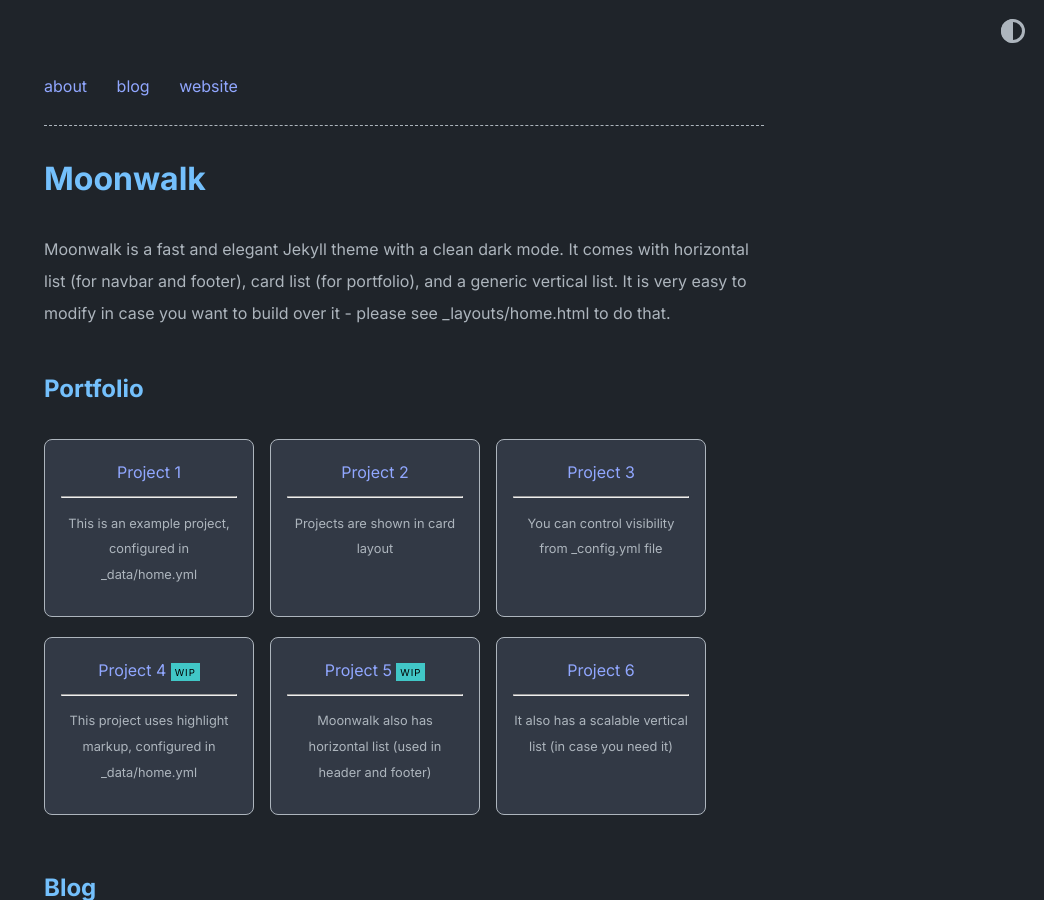
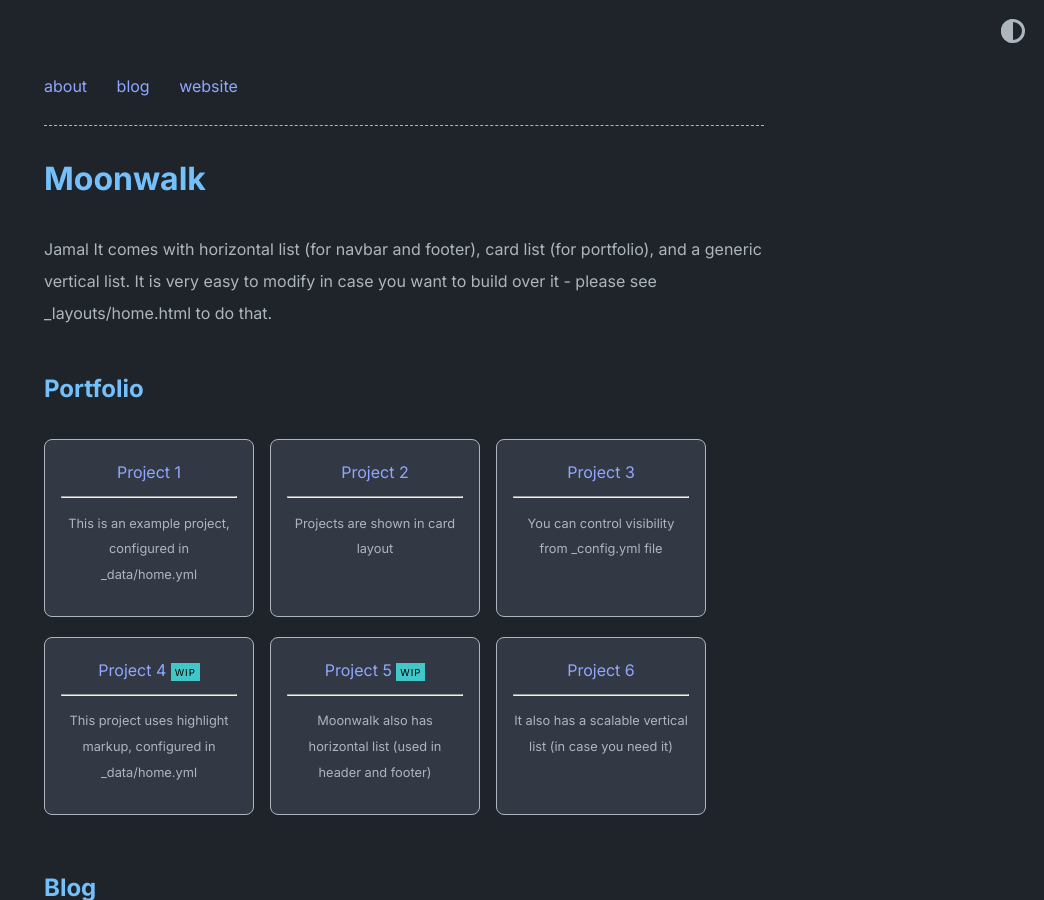
Before and after one commit to odajxx/odaj, a Jekyll site: the page built from index.md, in a window 1280 px wide and 900 px high. Shown: the whole window, without its empty margins (236-1280 px from the left). Built offline with Jekyll 4.4.1, drawn with Linux system fonts in a browser that asks for light colours; part of the change alters nothing that is shown.

Commit message:
added my home default url

```diff
--- a/_config.yml
+++ b/_config.yml
@@ -1,15 +1,15 @@
 title: Moonwalk
 author: Abhinav Saxena
-url: https://www.abhinavsaxena.com/moonwalk # root address of the site
+url: https://odaj.github.io # root address of the site
 description: > # description of the site (multiple lines allowed)
-  Moonwalk is a fast and elegant Jekyll theme with a clean dark mode. It comes with horizontal list (for navbar and footer), card list (for portfolio), and a generic vertical list. It is very easy to modify in case you want to build over it - please see _layouts/home.html to do that.
+  Jamal It comes with horizontal list (for navbar and footer), card list (for portfolio), and a generic vertical list. It is very easy to modify in case you want to build over it - please see _layouts/home.html to do that.
 
 permalink: /:slug
 
 favicon: "./logo.png" # relative path to site's favicon
 
 twitter:
-    username: abhinav # update or delete this
+    username: _odaj_ # update or delete this
     card: summary_large_image
 
 #theme: moonwalk # if you are using GitHub Pages, change it to remote_theme: abhinavs/moonwalk
```
